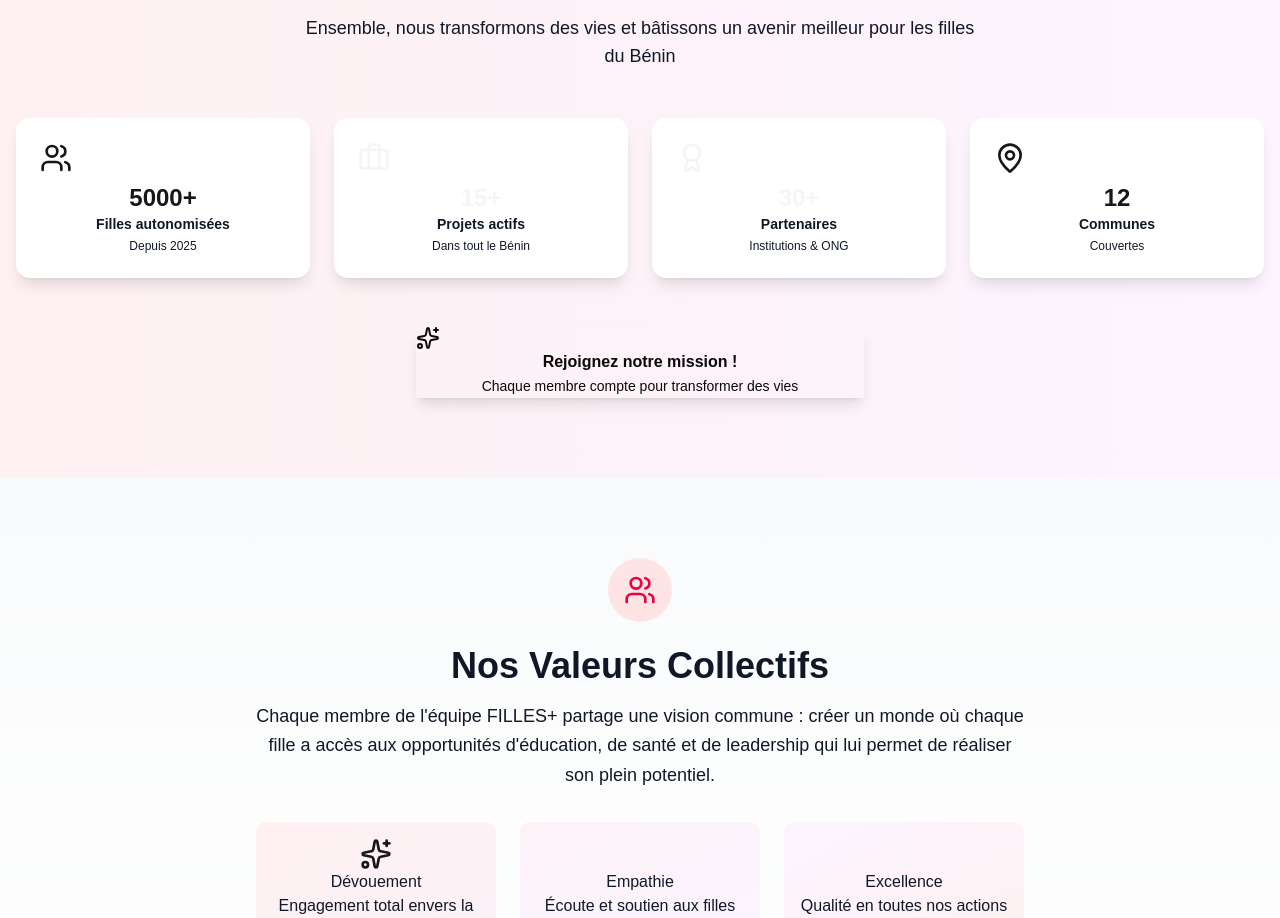
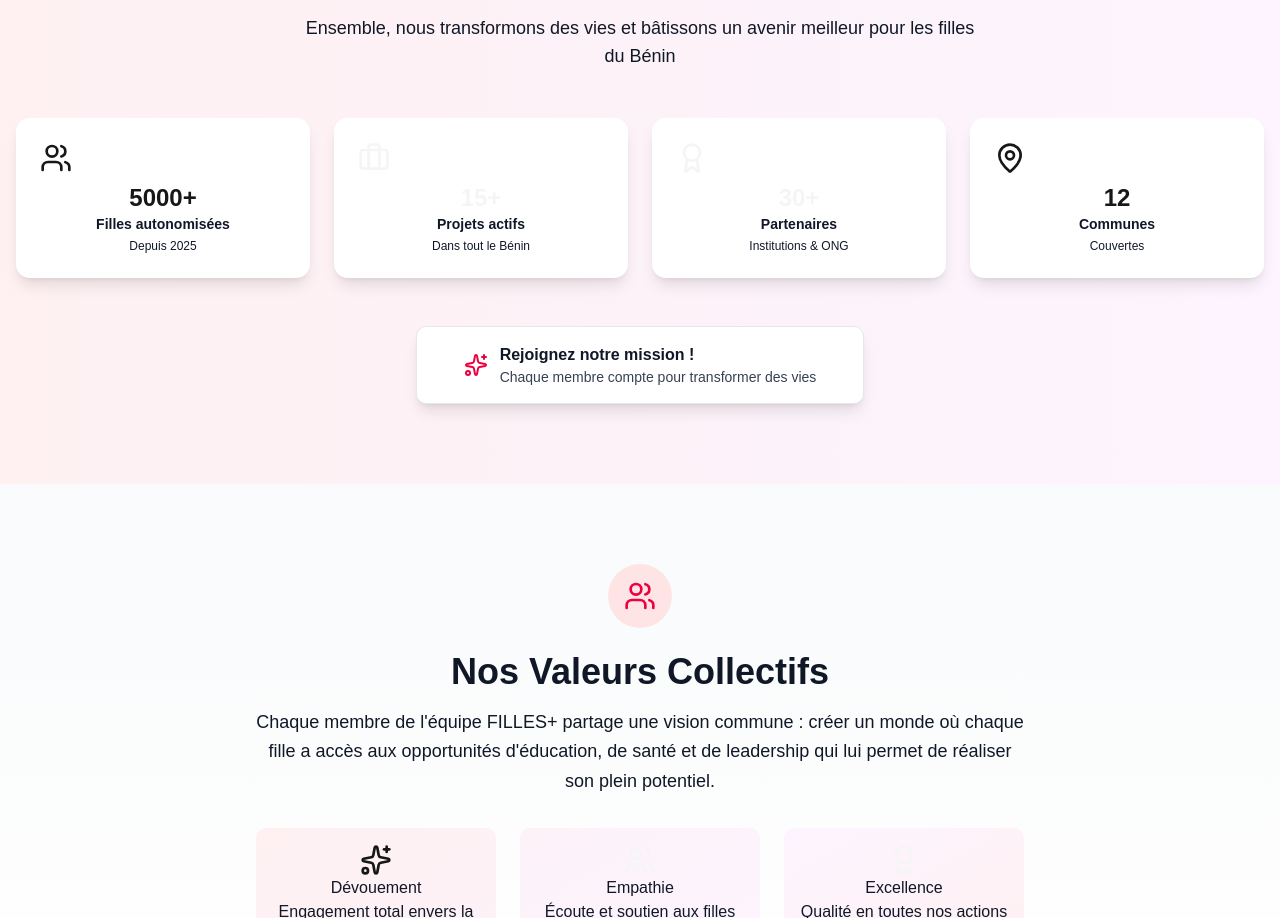
Before and after one commit to samsun243/filles-plus-platform, a Next.js app: page /team in a window 1280 px wide. Shown: the part 3107-4025 px from the top of the page. Built offline with nearby package versions, Linux system fonts and the light colour scheme.

Commit message:
Remove blur/transparency from team stats and mission alert; enforce opaque backgrounds and dark text

```diff
--- a/app/team/page.tsx
+++ b/app/team/page.tsx
@@ -300,7 +300,7 @@ export default function Team() {
             </div>
 
             <div className="grid grid-cols-2 md:grid-cols-4 gap-6">
-              <div className="stat bg-white backdrop-blur-sm rounded-xl p-6 text-center hover:bg-white transition-all duration-300 hover:scale-105 shadow-lg">
+              <div className="stat bg-white rounded-xl p-6 text-center transition-all duration-300 hover:scale-105 shadow-lg">
                 <div className="stat-figure text-primary mb-2">
                   <Users className="w-8 h-8" />
                 </div>
@@ -309,7 +309,7 @@ export default function Team() {
                 <div className="stat-desc text-xs text-gray-900 mt-1">Depuis 2025</div>
               </div>
 
-              <div className="stat bg-white backdrop-blur-sm rounded-xl p-6 text-center hover:bg-white transition-all duration-300 hover:scale-105 shadow-lg">
+              <div className="stat bg-white rounded-xl p-6 text-center transition-all duration-300 hover:scale-105 shadow-lg">
                 <div className="stat-figure text-secondary mb-2">
                   <Briefcase className="w-8 h-8" />
                 </div>
@@ -318,7 +318,7 @@ export default function Team() {
                 <div className="stat-desc text-xs text-gray-900 mt-1">Dans tout le Bénin</div>
               </div>
 
-              <div className="stat bg-white backdrop-blur-sm rounded-xl p-6 text-center hover:bg-white transition-all duration-300 hover:scale-105 shadow-lg">
+              <div className="stat bg-white rounded-xl p-6 text-center transition-all duration-300 hover:scale-105 shadow-lg">
                 <div className="stat-figure text-accent mb-2">
                   <Award className="w-8 h-8" />
                 </div>
@@ -327,7 +327,7 @@ export default function Team() {
                 <div className="stat-desc text-xs text-gray-900 mt-1">Institutions & ONG</div>
               </div>
 
-              <div className="stat bg-white backdrop-blur-sm rounded-xl p-6 text-center hover:bg-white transition-all duration-300 hover:scale-105 shadow-lg">
+              <div className="stat bg-white rounded-xl p-6 text-center transition-all duration-300 hover:scale-105 shadow-lg">
                 <div className="stat-figure text-primary mb-2">
                   <MapPin className="w-8 h-8" />
                 </div>
@@ -338,11 +338,11 @@ export default function Team() {
             </div>
 
             <div className="mt-12 text-center">
-              <div className="alert alert-success shadow-lg max-w-md mx-auto">
-                <Sparkles className="w-6 h-6" />
-                <span className="font-semibold">Rejoignez notre mission !</span>
-                <div>
-                  <span className="text-sm">Chaque membre compte pour transformer des vies</span>
+              <div className="alert bg-white text-gray-900 shadow-lg max-w-md mx-auto border border-gray-200 p-4 rounded-lg flex items-center justify-center gap-3">
+                <Sparkles className="w-6 h-6 text-rose-600" />
+                <div className="text-left">
+                  <div className="font-semibold text-gray-900">Rejoignez notre mission !</div>
+                  <div className="text-sm text-gray-700">Chaque membre compte pour transformer des vies</div>
                 </div>
               </div>
             </div>
```
